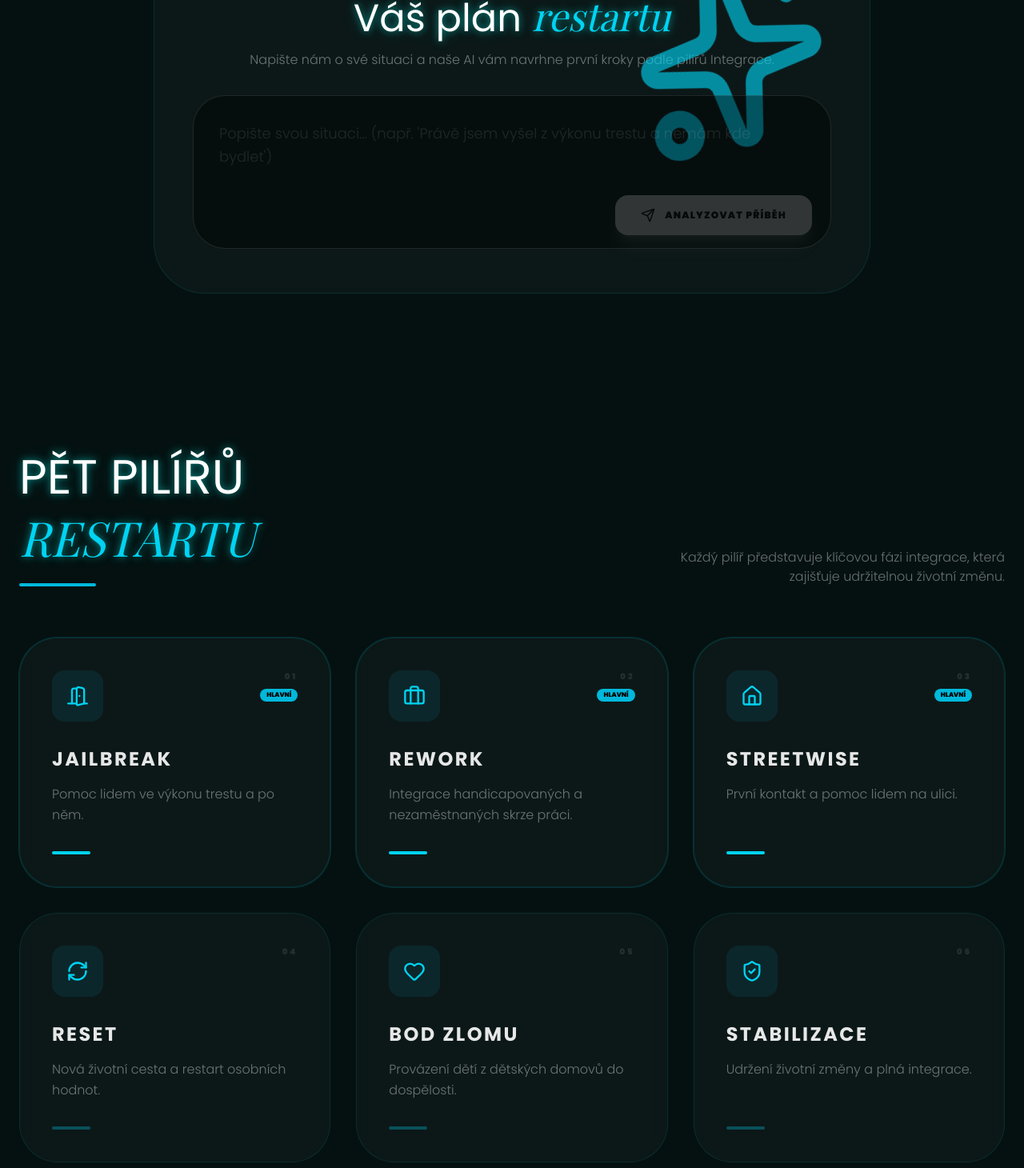
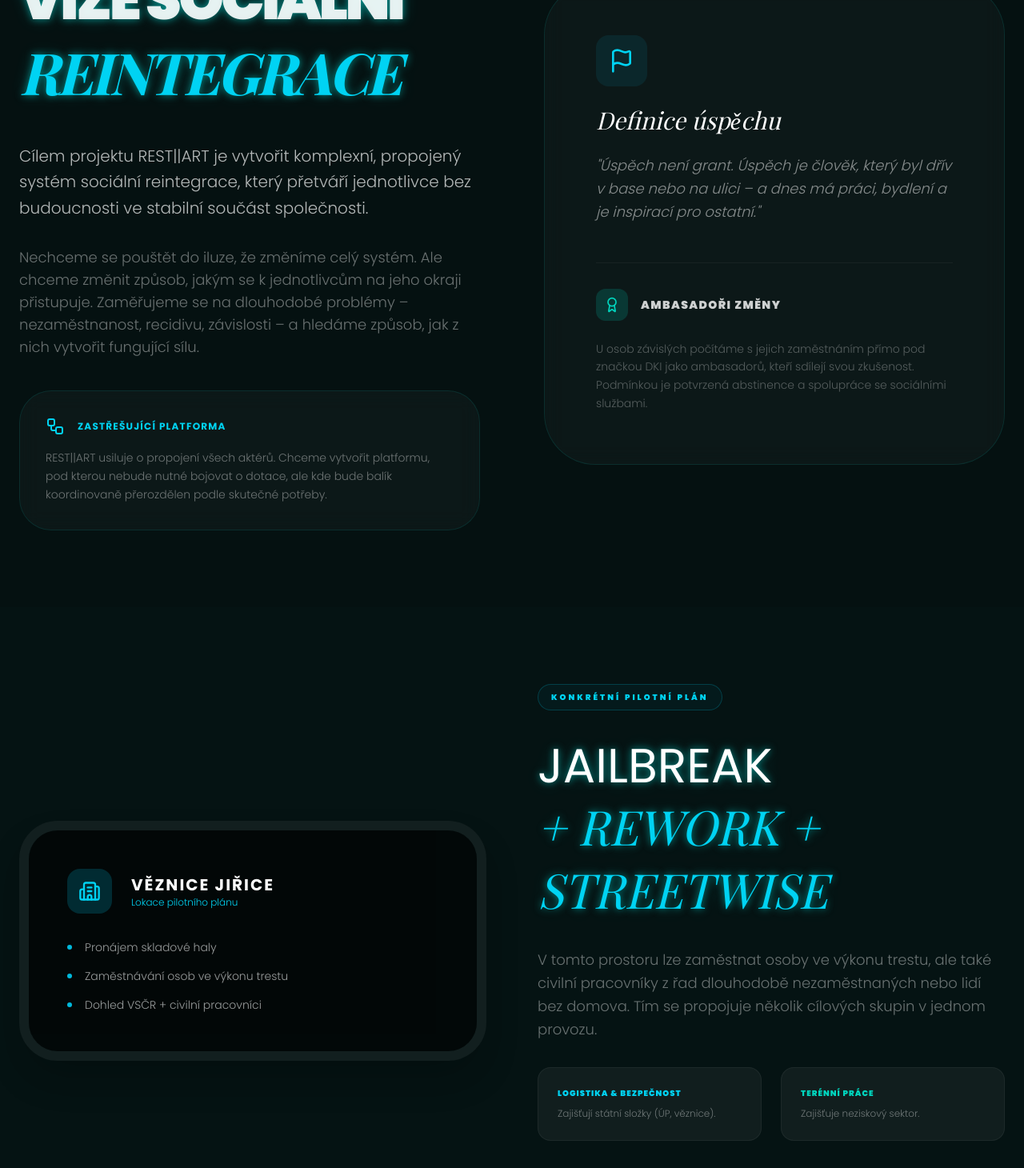
Before and after one commit to decrondawe21-boop/restart, a React (Vite) app: page / in a window 1280 px wide. Shown: the part 4780-6240 px from the top of the page at 80% size. Built offline with nearby package versions, Linux system fonts and the light colour scheme; a web font is replaced by a local one.

Commit message:
feat: add vision, strategy, and pilot plan (Jiřice) sections

```diff
--- a/src/index.tsx
+++ b/src/index.tsx
@@ -6,7 +6,8 @@ import {
   ChevronRight, Quote, Sparkles, Send, Loader2, Volume2,
   MapPin, Phone, Mail, ExternalLink, MessageSquare, LayoutGrid,
   Rocket, Paintbrush, Monitor, Key, Landmark, FileText, Film, Smartphone, RefreshCw,
-  Target, TrendingDown, TrendingUp, CheckCircle, Wallet, Activity, BarChart
+  Target, TrendingDown, TrendingUp, CheckCircle, Wallet, Activity, BarChart,
+  Lightbulb, Flag, Workflow, Building2, Gavel, Award
 } from 'lucide-react';
 
 const apiKey = ""; // Klíč poskytne prostředí
@@ -552,6 +553,122 @@ const App = () => {
               </div>
             </section>
 
+            {/* 2.7 VIZE A STRATEGIE */}
+            <section className="py-24 px-6 relative overflow-hidden">
+              <div className="max-w-7xl mx-auto grid lg:grid-cols-2 gap-20 items-center">
+                <div className="space-y-10">
+                  <div className="space-y-6">
+                    <div className="inline-flex items-center gap-3 px-4 py-2 rounded-full bg-cyan-500/5 border border-cyan-400/20 text-cyan-400 text-[10px] tracking-[0.3em] font-black uppercase">
+                      Kapitola 2.1: Cíl Projektu
+                    </div>
+                    <h2 className="text-5xl md:text-7xl font-black tracking-tighter text-glow-cyan uppercase leading-tight">
+                      Vize sociální <br /><span className="text-cyan-400 font-serif italic">reintegrace</span>
+                    </h2>
+                  </div>
+
+                  <div className="space-y-8 text-xl text-white/70 font-light leading-relaxed">
+                    <p>
+                      Cílem projektu REST||ART je vytvořit komplexní, propojený systém sociální reintegrace, který přetváří jednotlivce bez budoucnosti ve stabilní součást společnosti.
+                    </p>
+                    <p className="text-lg text-white/40">
+                      Nechceme se pouštět do iluze, že změníme celý systém. Ale chceme změnit způsob, jakým se k jednotlivcům na jeho okraji přistupuje. Zaměřujeme se na dlouhodobé problémy – nezaměstnanost, recidivu, závislosti – a hledáme způsob, jak z nich vytvořit fungující sílu.
+                    </p>
+                  </div>
+
+                  <div className="glass-panel p-8 rounded-[2.5rem] border-cyan-400/10 bg-cyan-500/[0.02] space-y-4">
+                    <div className="flex items-center gap-4 text-cyan-400">
+                      <Workflow size={24} />
+                      <h4 className="font-bold tracking-widest uppercase text-xs">Zastřešující platforma</h4>
+                    </div>
+                    <p className="text-sm text-white/40 font-light leading-relaxed">
+                      REST||ART usiluje o propojení všech aktérů. Chceme vytvořit platformu, pod kterou nebude nutné bojovat o dotace, ale kde bude balík koordinovaně přerozdělen podle skutečné potřeby.
+                    </p>
+                  </div>
+                </div>
+
+                <div className="relative">
+                  <div className="absolute inset-0 bg-cyan-500/10 rounded-[4rem] blur-3xl -z-10 animate-pulse" />
+                  <div className="glass-panel p-12 md:p-16 rounded-[4rem] border-white/5 space-y-12">
+                    <div className="space-y-6">
+                      <div className="w-16 h-16 bg-cyan-500/10 text-cyan-400 rounded-2xl flex items-center justify-center"><Flag size={32} /></div>
+                      <h3 className="text-3xl font-serif italic text-white">Definice úspěchu</h3>
+                      <p className="text-white/50 font-light leading-relaxed italic text-lg">
+                        "Úspěch není grant. Úspěch je člověk, který byl dřív v base nebo na ulici – a dnes má práci, bydlení a je inspirací pro ostatní."
+                      </p>
+                    </div>
+
+                    <div className="space-y-6 pt-8 border-t border-white/5">
+                      <div className="flex items-center gap-4">
+                        <div className="w-10 h-10 bg-teal-500/20 rounded-xl flex items-center justify-center text-teal-400"><Award size={20} /></div>
+                        <h4 className="text-sm font-black uppercase tracking-widest text-white/80">Ambasadoři změny</h4>
+                      </div>
+                      <p className="text-sm text-white/30 font-light leading-relaxed">
+                        U osob závislých počítáme s jejich zaměstnáním přímo pod značkou DKI jako ambasadorů, kteří sdílejí svou zkušenost. Podmínkou je potvrzená abstinence a spolupráce se sociálními službami.
+                      </p>
+                    </div>
+                  </div>
+                </div>
+              </div>
+            </section>
+
+            {/* 2.8 PILOTNÍ PLÁN: JIŘICE */}
+            <section className="py-24 px-6 relative bg-[#0D2F2F]/10">
+              <div className="max-w-7xl mx-auto">
+                <div className="grid lg:grid-cols-2 gap-16 items-center">
+                  <div className="order-2 lg:order-1 relative group">
+                    <div className="relative rounded-[3rem] overflow-hidden border-[12px] border-white/5 shadow-2xl transition-all duration-700 group-hover:scale-[1.02]">
+                      <div className="absolute inset-0 bg-cyan-500/20 mix-blend-overlay opacity-0 group-hover:opacity-100 transition-opacity" />
+                      <div className="bg-black/60 p-12 space-y-8 relative z-10">
+                        <div className="flex items-center gap-6">
+                          <div className="w-14 h-14 bg-cyan-500/20 rounded-2xl flex items-center justify-center text-cyan-400"><Building2 size={28} /></div>
+                          <div>
+                            <h4 className="text-xl font-bold text-white uppercase tracking-widest">Věznice Jiřice</h4>
+                            <p className="text-xs text-cyan-400 font-light">Lokace pilotního plánu</p>
+                          </div>
+                        </div>
+                        <div className="space-y-4">
+                          <div className="flex items-center gap-4 text-white/60 text-sm font-light">
+                            <div className="w-1.5 h-1.5 rounded-full bg-cyan-500" /> Pronájem skladové haly
+                          </div>
+                          <div className="flex items-center gap-4 text-white/60 text-sm font-light">
+                            <div className="w-1.5 h-1.5 rounded-full bg-cyan-500" /> Zaměstnávání osob ve výkonu trestu
+                          </div>
+                          <div className="flex items-center gap-4 text-white/60 text-sm font-light">
+                            <div className="w-1.5 h-1.5 rounded-full bg-cyan-500" /> Dohled VSČR + civilní pracovníci
+                          </div>
+                        </div>
+                      </div>
+                    </div>
+                  </div>
+
+                  <div className="order-1 lg:order-2 space-y-8">
+                    <div className="inline-flex items-center gap-3 px-4 py-2 rounded-full bg-cyan-500/5 border border-cyan-400/20 text-cyan-400 text-[10px] tracking-[0.3em] font-black uppercase">
+                      Konkrétní Pilotní Plán
+                    </div>
+                    <h2 className="text-5xl md:text-6xl text-white uppercase leading-tight text-glow-cyan">
+                      JAILBREAK <br /><span className="text-cyan-400 font-serif italic">+ REWORK + STREETWISE</span>
+                    </h2>
+                    <p className="text-lg text-white/40 font-light leading-relaxed">
+                      V tomto prostoru lze zaměstnat osoby ve výkonu trestu, ale také civilní pracovníky z řad dlouhodobě nezaměstnaných nebo lidí bez domova. Tím se propojuje několik cílových skupin v jednom provozu.
+                    </p>
+                    <div className="grid sm:grid-cols-2 gap-6">
+                      <div className="p-6 rounded-2xl bg-white/5 border border-white/5 space-y-2">
+                        <h5 className="text-[10px] font-black uppercase tracking-widest text-cyan-400">Logistika & Bezpečnost</h5>
+                        <p className="text-xs text-white/40 leading-relaxed font-light">Zajišťují státní složky (ÚP, věznice).</p>
+                      </div>
+                      <div className="p-6 rounded-2xl bg-white/5 border border-white/5 space-y-2">
+                        <h5 className="text-[10px] font-black uppercase tracking-widest text-teal-400">Terénní práce</h5>
+                        <p className="text-xs text-white/40 leading-relaxed font-light">Zajišťuje neziskový sektor.</p>
+                      </div>
+                    </div>
+                    <p className="text-sm text-white/20 italic font-light">
+                      Tento model slouží jako důkazní prvek pro rozvoj a duplikaci REST||ART v dalších regionech.
+                    </p>
+                  </div>
+                </div>
+              </div>
+            </section>
+
             {/* 3. GEMINI AI */}
             <section className="py-24 px-6 relative">
               <div className="max-w-4xl mx-auto glass-panel p-12 rounded-[4rem] space-y-8 relative overflow-hidden border-cyan-400/10">
```
